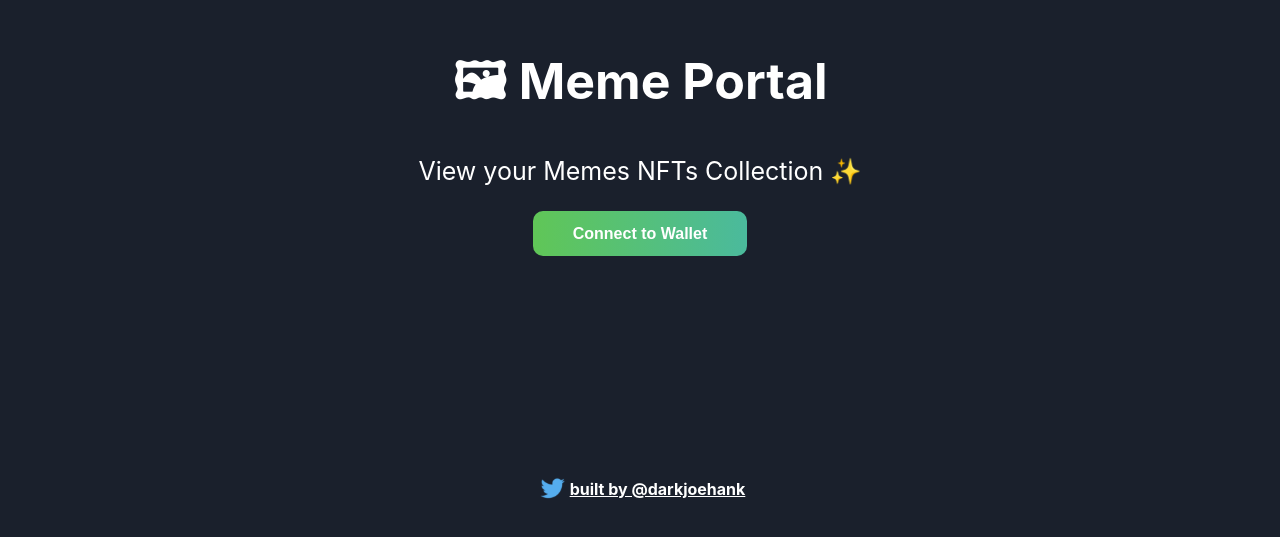
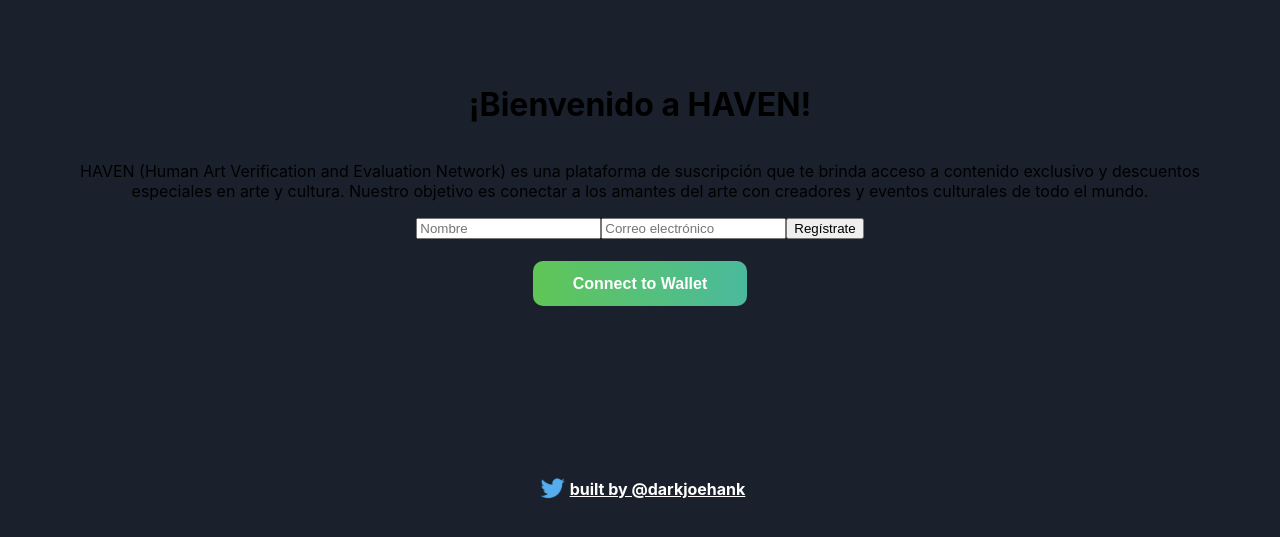
Before and after one commit to JoeHank9/gif-portal-starter, a React (Create React App) app: page / in a window 1280 px wide. Shown: the part 249-786 px from the top of the page. Built offline with nearby package versions, Linux system fonts and the light colour scheme; what @project-serum/anchor, @solana/web3.js would draw is missing.

Commit message:
Refactor solana service

```diff
--- a/src/App.js
+++ b/src/App.js
@@ -2,28 +2,12 @@
  * We are going to be using the useEffect hook!
  */
 import React, { useEffect, useState } from 'react';
-import { Connection, PublicKey, clusterApiUrl } from '@solana/web3.js';
-import { Program, AnchorProvider, web3 } from '@project-serum/anchor';
-import { Buffer } from "buffer";
 import idl from './idl.json';
 import kp from './keypair.json'
 import twitterLogo from './assets/twitter-logo.svg';
 import './App.css';
 
-// SystemProgram is a reference to the Solana runtime!
-const { SystemProgram } = web3;
-// // Create a keypair for the account that will hold the GIF data.
-const arr = Object.values(kp._keypair.secretKey)
-const secret = new Uint8Array(arr)
-const baseAccount = web3.Keypair.fromSecretKey(secret)
-// // Get our program's id from the IDL file.
-const programID = new PublicKey(idl.metadata.address);
-// // Set our network to devnet.
-const network = clusterApiUrl('devnet');
-// // Controls how we want to acknowledge when a transaction is "done".
-const opts = {
-  preflightCommitment: "processed"
-}
+import  { checkIfWalletIsConnected, connectWallet, getProvider }  from './Services/solana-api'
 
 // Change this up to be your Twitter if you want.
 const TWITTER_HANDLE = 'darkjoehank';
@@ -39,43 +23,9 @@ const App = () => {
    * This function holds the logic for deciding if a Phantom Wallet is
    * connected or not
    */
-  const checkIfWalletIsConnected = async () => {
-    try {
-      const { solana } = window;
 
-      if (solana) {
-        if (solana.isPhantom) {
-          console.log('Phantom wallet found!');
-          const response = await solana.connect({ onlyIfTrusted: true });
-          console.log(
-            'Connected with Public Key:',
-            response.publicKey.toString()
-          );
-          /*
-           * Set the user's publicKey in state to be used later!
-           */
-          setWalletAddress(response.publicKey.toString());
-        }
-      } else {
-        alert('Solana object not found! Get a Phantom Wallet 👻');
-      }
-    } catch (error) {
-      console.error(error);
-    }
-  };
 
-  /*
-   * Let's connect the wallet
-   */
-  const connectWallet = async () => {
-    const { solana } = window;
 
-    if (solana) {
-      const response = await solana.connect();
-      console.log('Connected with Public Key:', response.publicKey.toString());
-      setWalletAddress(response.publicKey.toString());
-    }
-  };
 
   const sendGif = async () => {
     if (inputValue.length === 0) {
@@ -128,13 +78,7 @@ const App = () => {
     }
   }
 
-  const getProvider = () => {
-    const connection = new Connection(network, opts.preflightCommitment);
-    const provider = new AnchorProvider(
-      connection, window.solana, opts.preflightCommitment,
-    );
-    return provider;
-  }
+
 
   /*
    * We want to render this UI when the user hasn't connected
@@ -241,10 +185,22 @@ const App = () => {
       {/* This was solely added for some styling fanciness */}
 			<div className={walletAddress ? 'authed-container' : 'container'}>
         <div className="header-container">
-          <p className="header">🖼 Meme Portal</p>
-          <p className="sub-text">
-            View your Memes NFTs Collection ✨
-          </p>
+
+        <div className="container">
+      <h1>¡Bienvenido a HAVEN!</h1>
+      <p>
+        HAVEN (Human Art Verification and Evaluation Network) es una plataforma
+        de suscripción que te brinda acceso a contenido exclusivo y descuentos
+        especiales en arte y cultura. Nuestro objetivo es conectar a los amantes
+        del arte con creadores y eventos culturales de todo el mundo.
+      </p>
+      <form>
+        <input type="text" placeholder="Nombre" />
+        <input type="email" placeholder="Correo electrónico" />
+        <button type="submit">Regístrate</button>
+      </form>
+    </div>
+
            {/* Add the condition to show this only if we don't have a wallet address and
            Render your connect to wallet button right here */}
           {!walletAddress && renderNotConnectedContainer()}
--- /dev/null
+++ b/src/Services/solana-api.js
@@ -0,0 +1,66 @@
+import { Connection, PublicKey, clusterApiUrl } from '@solana/web3.js';
+import { Program, AnchorProvider, web3 } from '@project-serum/anchor';
+import { Buffer } from "buffer";
+import idl from '../idl.json';
+import kp from '../keypair.json'
+
+// SystemProgram is a reference to the Solana runtime!
+const { SystemProgram } = web3;
+// // Create a keypair for the account that will hold the GIF data.
+const arr = Object.values(kp._keypair.secretKey)
+const secret = new Uint8Array(arr)
+const baseAccount = web3.Keypair.fromSecretKey(secret)
+// // Get our program's id from the IDL file.
+const programID = new PublicKey(idl.metadata.address);
+// // Set our network to devnet.
+const network = clusterApiUrl('devnet');
+// // Controls how we want to acknowledge when a transaction is "done".
+const opts = {
+    preflightCommitment: "processed"
+}
+
+export const checkIfWalletIsConnected = async () => {
+    try {
+        const { solana } = window;
+
+        if (solana) {
+            if (solana.isPhantom) {
+                console.log('Phantom wallet found!');
+                const response = await solana.connect({ onlyIfTrusted: true });
+                console.log(
+                    'Connected with Public Key:',
+                    response.publicKey.toString()
+                );
+                /*
+                 * Set the user's publicKey in state to be used later!
+                 */
+                return response.publicKey.toString();
+            }
+        } else {
+            alert('Solana object not found! Get a Phantom Wallet 👻');
+        }
+    } catch (error) {
+        console.error(error);
+    }
+};
+
+/*
+* Let's connect the wallet
+*/
+export const connectWallet = async () => {
+    const { solana } = window;
+
+    if (solana) {
+        const response = await solana.connect();
+        console.log('Connected with Public Key:', response.publicKey.toString());
+        return response.publicKey.toString();
+    }
+};
+
+export const getProvider = () => {
+    const connection = new Connection(network, opts.preflightCommitment);
+    const provider = new AnchorProvider(
+      connection, window.solana, opts.preflightCommitment,
+    );
+    return provider;
+};
```
